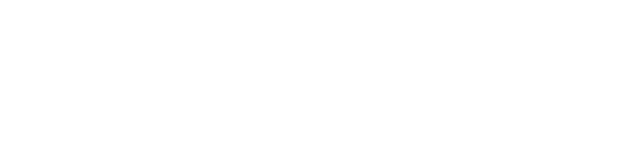
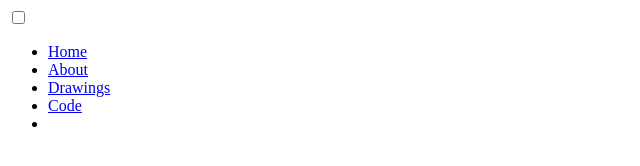
Before and after one commit to WVCS/website-Anunimus2, a plain HTML site: page index.html in a window 1280 px wide. Shown: the whole page, without its empty margins (0-640 px from the left). Drawn offline with Linux system fonts and the light colour scheme.

Commit message:
Update index.html

```diff
--- a/index.html
+++ b/index.html
@@ -1,4 +1,30 @@
-<html>
+
+
+<html lang="en">
+<head>
+    <meta charset="UTF-8">
+    <meta http-equiv="X-UA-Compatible" content="IE=edge">
+    <meta name="viewport" content="width=device-width, initial-scale=1.0">
+    <title>Navbar</title>
+</head>
+<body>
+    <nav class="navbar">
+        <div class="navbar-container container">
+            <input type="checkbox" name="" id="">
+            <div class="hamburger-lines">
+                <span class="line line1"></span>
+                <span class="line line2"></span>
+                <span class="line line3"></span>
+            </div>
+            <ul class="menu-items">
+                <li><a href="#">Home</a></li>
+                <li><a href="#">About</a></li>
+                <li><a href="#">Drawings</a></li>
+                <li><a href="#">Code</a></li>
+                <li><a
+        </div>
+    </nav>
+</body>
 
 
 
```
